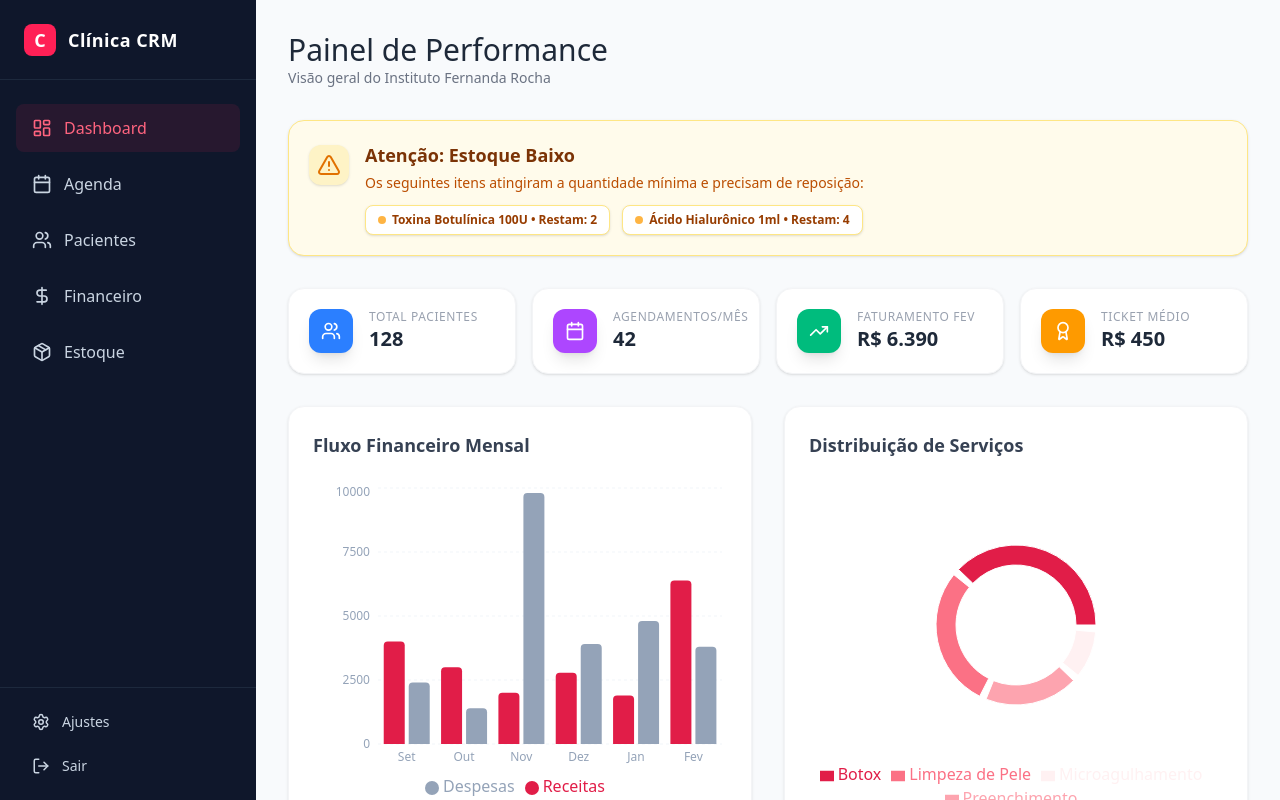
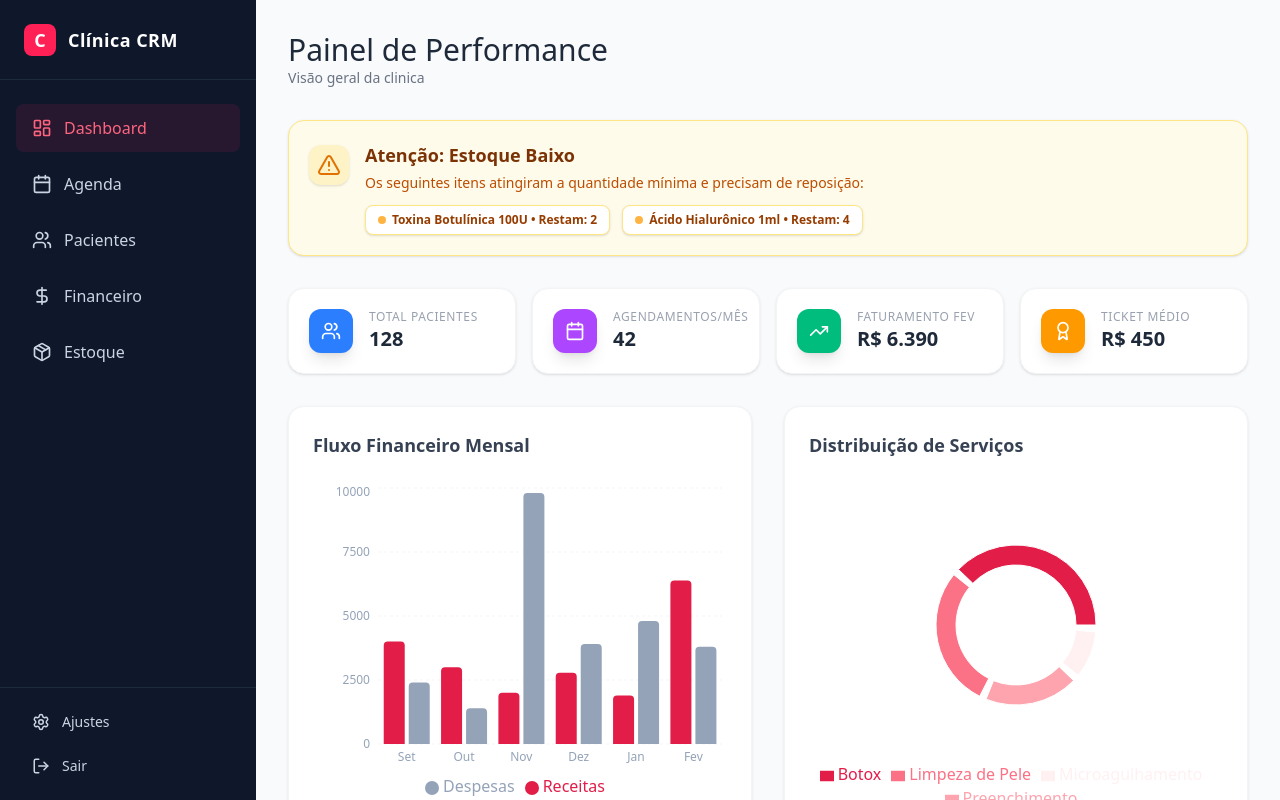
Before and after one commit to msousapenha/clinica-crm, a React (Vite) app: page / in a window 1280 px wide. Built offline with nearby package versions, Linux system fonts and the light colour scheme.

Commit message:
mudando nomes no site

```diff
--- a/src/pages/Dashboard.jsx
+++ b/src/pages/Dashboard.jsx
@@ -34,7 +34,7 @@ export default function Dashboard() {
     <div className="p-4 md:p-8 max-w-7xl mx-auto w-full animate-in fade-in duration-500">
       <div className="mb-8">
         <h1 className="text-3xl font-light text-gray-800">Painel de Performance</h1>
-        <p className="text-sm text-gray-500">Visão geral do Instituto Fernanda Rocha</p>
+        <p className="text-sm text-gray-500">Visão geral da clinica</p>
       </div>
 
       {/* NOVO: ALERTA DE ESTOQUE BAIXO */}
--- a/src/pages/Estoque.jsx
+++ b/src/pages/Estoque.jsx
@@ -30,7 +30,7 @@ export default function Estoque() {
       <div className="flex justify-between items-center mb-8">
         <div>
           <h1 className="text-3xl font-light text-gray-800">Controle de Estoque</h1>
-          <p className="text-sm text-gray-500">Gestão de insumos do Instituto Fernanda Rocha</p>
+          <p className="text-sm text-gray-500">Gestão de insumos da clinica</p>
         </div>
         <div className="flex gap-3">
           <button
```
